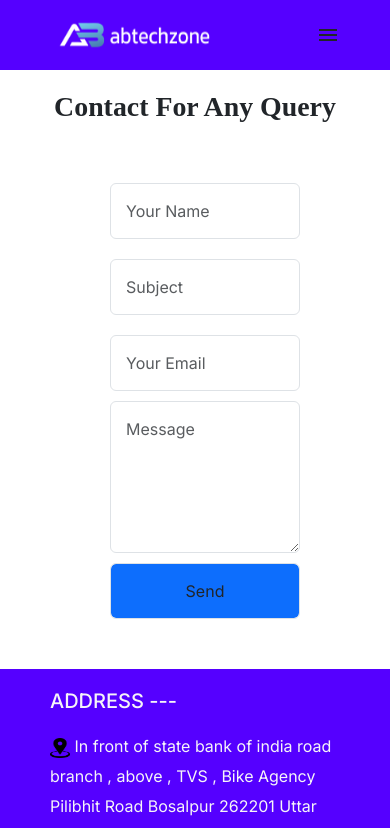
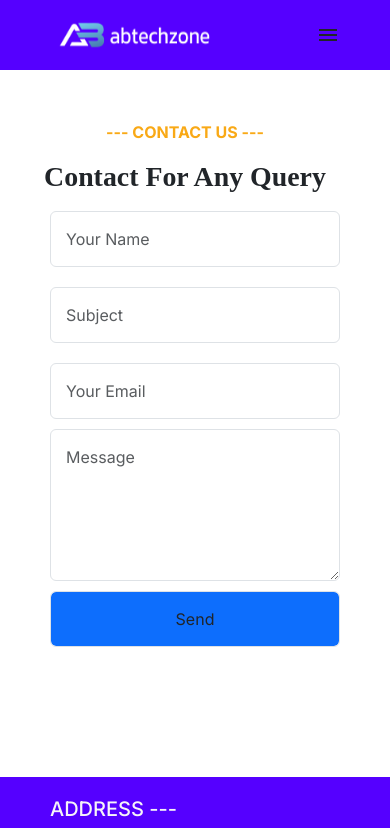
Before and after one commit to abtechzone01/CompanySite, a Next.js app: page /contact in a window 390 px wide. Shown: the top 828 px of the page. Built offline with nearby package versions, Linux system fonts and the light colour scheme.

Commit message:
Alignment Complete

```diff
--- a/next.config.js
+++ b/next.config.js
@@ -1,13 +1,15 @@
 /** @type {import('next').NextConfig} */
+// const {i18n} = require('./next-i18next.config')
+// const withVideos = require('next-videos')
 const nextConfig = {
   reactStrictMode: true,
-  images: {
-    unoptimized: true,
-  },
-  rules: {
-    "@next/next/no-img-element": "off",
-  },
-  output :'export'
+  // images: {
+  //   unoptimized: true,
+  // },
+  // rules: {
+  //   "@next/next/no-img-element": "off",
+  // },
+  // output :'export'
 };
 
 module.exports = nextConfig;
--- a/package.json
+++ b/package.json
@@ -16,6 +16,8 @@
     "@mui/material": "^5.15.0",
     "bootstrap": "^5.3.2",
     "next": "14.0.3",
+    "next-videos": "^1.4.1",
+    "path": "^0.12.7",
     "react": "^18",
     "react-dom": "^18",
     "react-toastify": "^9.1.3"
--- a/src/app/contact/contact.css
+++ b/src/app/contact/contact.css
@@ -41,26 +41,29 @@
 
 @media(max-width:769px) {
     .contactPage{
-        padding: 70px 70px;
+        padding: 70px 30px;
     }
     .contactPage .row{
         display: flex;
         flex-direction: column;
     }
 
+    .contactForm{
+        margin: 0px;
+        /* display: flex; */
+    }
   }
 @media(max-width:590px) {
     .contactPage{
-        padding: 0 0px;
-
+        display: flex;
+        flex-direction: column;
+        padding: 70px 10px;
+        margin-left: 30px;
     }
 
-    .contactPage p{
-        display: flex;
-        width: 100%;
+    .contactForm{
+        margin: 0px;
+        /* display: flex; */
     }
-    .contactPage h1{
-        display: flex;
-        width: 100%;
-    }
+
   }
--- a/src/app/layout/footer.js
+++ b/src/app/layout/footer.js
@@ -122,10 +122,10 @@ const Footer = () => {
             </a>
           </div>
 
-          {/* <div className="col-3">
+          <div className="col-3">
             <div className="bigLogo">
               <iframe
-                src="https://www.google.com/maps/embed?pb=!1m18!1m12!1m3!1d3512.8425140680174!2d79.79613687494468!3d28.30309439896545!2m3!1f0!2f0!3f0!3m2!1i1024!2i768!4f13.1!3m3!1m2!1s0x39a021bb6e21dec7%3A0x4d013e439c2c0d21!2sK%20K%20S%20Vidya%20Mandir%20School!5e0!3m2!1sen!2sin!4v1702843060684!5m2!1sen!2sin"
+                src="https://www.google.com/maps/embed?pb=!1m16!1m12!1m3!1d1068949.6265812637!2d79.18571198219423!3d28.351764877908632!2m3!1f0!2f0!3f0!3m2!1i1024!2i768!4f13.1!2m1!1sIn%20front%20of%20state%20bank%20of%20india%20road%20branch%20%2C%20above%20%2C%20TVS%20%2C%20Bike%20Agency%20Pilibhit%20Road%20Bosalpur%20262201%20Uttar%20Pradesh%20India%20262201!5e0!3m2!1sen!2sin!4v1703607373764!5m2!1sen!2sin"
                 style={{ border: 0 }}
                 allowfullscreen=""
                 loading="lazy"
@@ -135,7 +135,7 @@ const Footer = () => {
             <button className="top">
               <a href="#">⬆</a>
             </button>
-          </div> */}
+          </div>
         </div>
       </div>
     </>
--- a/src/app/layout/layout.css
+++ b/src/app/layout/layout.css
@@ -133,7 +133,7 @@ a {
 
 .banner {
     background-color: rgb(249, 169, 22);
-    width: 100%;
+    /* width: 100%; */
     height: auto;
     display: flex;
     position: relative;
@@ -145,7 +145,7 @@ a {
 .headingH1 {
     font-family: 'Afacad';
     font-weight: 900;
-    margin: 20px 0;
+    margin: 20px 0px;
 }
 
 .button {
@@ -167,6 +167,10 @@ a {
 
 
 @media (max-width:991px) {
+    .banner{
+        padding: 70px 30px;
+        margin-right: -20px;
+    }
     .banner .bannerRes{
         display: flex;
         flex-direction: column;
@@ -252,6 +256,7 @@ a {
 .aboutBanner {
     padding: 70px 130px;
     margin-top: 30px;
+    margin-right: -20px;
 }
 
 .aboutHeading {
@@ -370,7 +375,7 @@ a {
     .aboutBanner {
         display: flex;
         flex-direction: column;
-        /* width: 100%; */
+        margin-right: -20px;
     }
 
     .aboutBanner .row {
@@ -391,6 +396,7 @@ a {
 @media(max-width:769px) {
     .aboutBanner {
         padding: 50px 20px;
+        margin-right: -20px;
     }
 
   }
@@ -551,9 +557,12 @@ a {
     }
     .service-item{
         border-radius: 10px;
+        padding: 60px;
+    }
+    .service-item:hover{
+        border-radius: 10px;
         padding: 30px;
     }
-
     .service-container h5{
         font-size: 16px;
     }
--- a/src/app/service/services.css
+++ b/src/app/service/services.css
@@ -63,6 +63,7 @@
     .serviceHiring{
         width: 100%;
         padding: 50px 40px;
+        margin-left: -10px;
     }
     .serviceHiring-item{
         border-radius: 10px;
```
Also changed, not shown: 1 other file (tests, documents, lock files or other folders).
